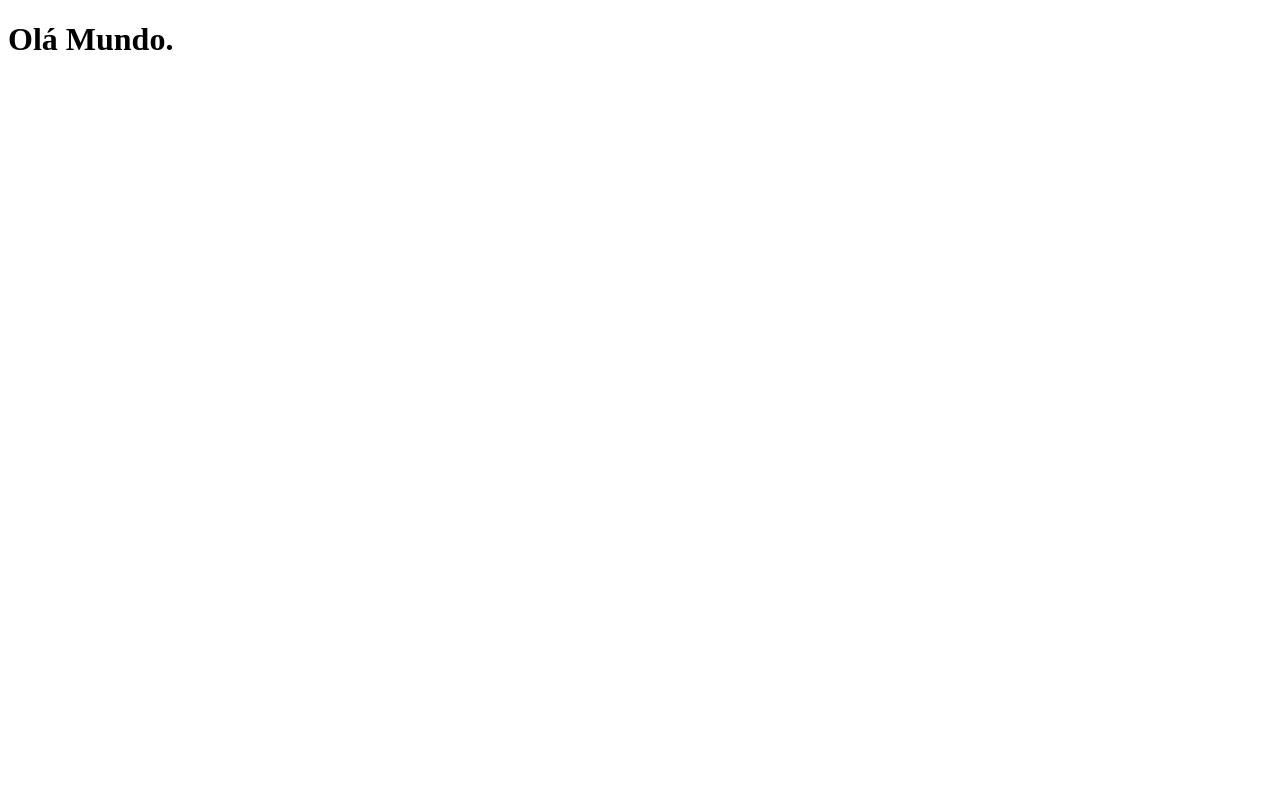
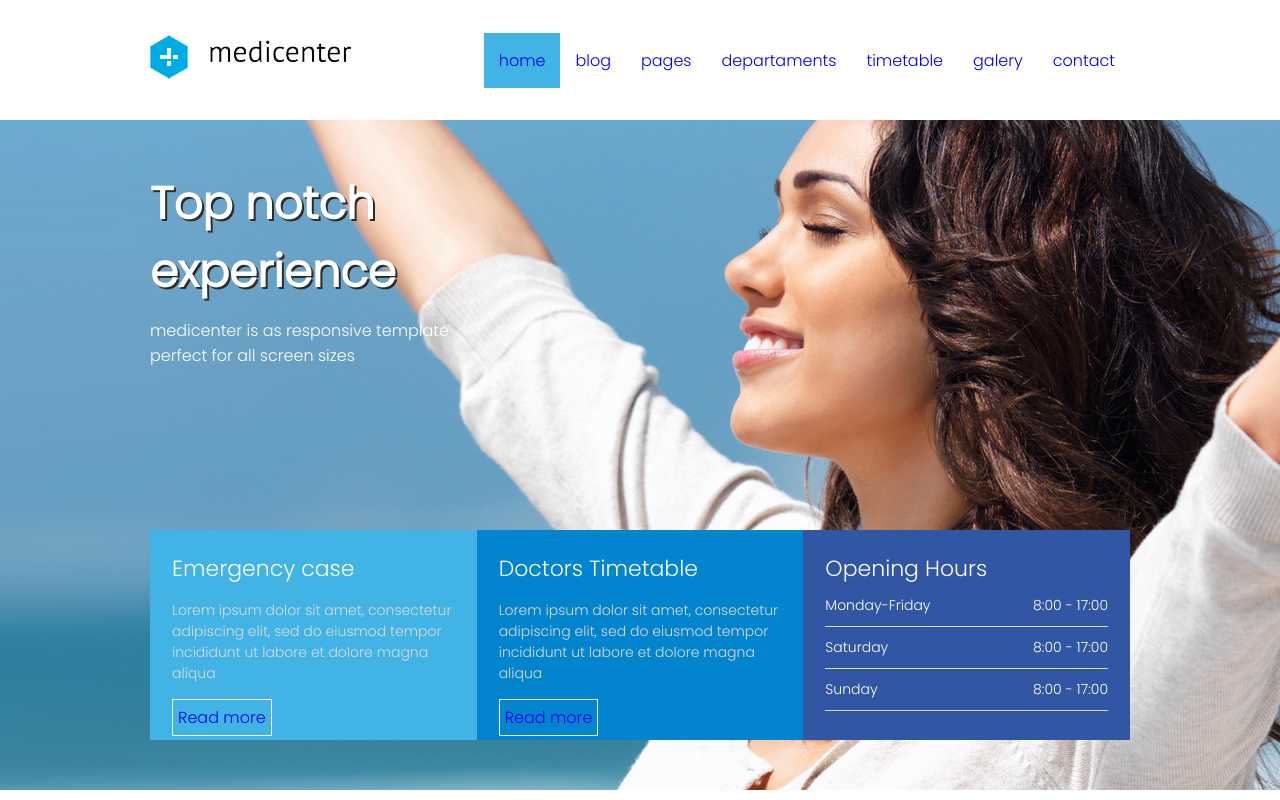
Before and after one commit to Kassio07/Landing-Page, a plain HTML site: page index.html in a window 1280 px wide. Drawn offline with Linux system fonts and the light colour scheme.

Commit message:
Banner finalizado

```diff
--- /dev/null
+++ b/css/fonts.css
@@ -0,0 +1,20 @@
+@font-face {
+    font-family:poppins-ligth;
+    font-weight: 300;
+    font-style: normal;
+    src: url(../fonts/Poppins-Light.ttf);
+}
+
+@font-face {
+    font-family: poppins-regular;
+    font-weight: 400;
+    font-style: normal;
+    src: url(../fonts/Poppins-Regular.ttf);
+}
+
+@font-face {
+    font-family: poppins-medium;
+    font-weight: 500;
+    font-style: normal;
+    src: url(../fonts/Poppins-Medium.ttf);
+}
--- /dev/null
+++ b/css/style.css
@@ -0,0 +1,154 @@
+*{
+    margin: 0;
+    padding: 0;
+    box-sizing: border-box;
+}
+
+
+:root{
+    --white-primary:#ffff;
+    --black-primaryfoo:#202020;
+    --black-second:#2c2c2a;
+
+    --blue-primary:#41b3e5;
+    --blue-second:#0284cf;
+    --blue-three:#3156a4;
+
+    --gray-primary:#dfdbda;
+}
+
+
+body{
+    font-family: poppins-ligth;
+}
+
+
+a{
+    text-decoration: none;
+    cursor: pointer;
+}
+
+li{
+    list-style: none;
+}
+
+img{
+    width: 100%;
+}
+
+/* header/Menu navegação */
+
+header{
+    display: flex;
+    justify-content: center;
+    height: 120px;
+}
+
+.container{
+    width: 980px;
+    display: flex;
+    flex-direction: row;
+    justify-content: space-between;
+    align-items: center;
+}
+
+nav ul{
+    display: flex;
+    flex-direction: row;
+}
+
+nav a{
+    display: block;
+    padding: 15px;
+    transition: all 0.5s;
+}
+
+.selected, nav ul li a:hover{
+    background-color: var(--blue-primary);
+}
+
+
+/*Seção 1*/
+
+.infoBanner{
+    display: flex;
+    justify-content: center;
+    background-image: url(../img/img1.jpg);
+    background-position: center;
+    background-size: cover;
+    background-repeat: no-repeat;
+    height: 670px;
+}
+
+.ajustBanner{
+    display: flex;
+    flex-direction: column;
+    margin-bottom: 50px;
+}
+
+.bannerText{
+    flex: 1;
+    margin-top: 50px;
+    width: 100%;
+}
+
+.bannerText h1{
+    color: var(--white-primary);
+    font-size: 45px;
+    max-width: 350px;
+    text-shadow: 2px 2px 0px var(--black-second);
+    margin-bottom: 12px;
+}
+
+.bannerText p{
+    color: var(--white-primary);
+    font-size: 16px;
+    max-width: 350px;
+}
+.bannerInfoPrice{
+    height: 210px;
+    width: 100%;
+    display: flex;
+    flex-direction: row;
+}
+
+.banner1,
+.banner2,
+.banner3{
+    flex: 1;
+    padding: 22px;
+}
+
+.banner1{
+    background-color: var(--blue-primary);
+}
+.banner2{
+    background-color: var(--blue-second);
+}
+.banner3{
+    background-color: var(--blue-three);
+}
+
+.titleCard{
+    color: var(--white-primary);
+    font-size: 22px;
+}
+.textCard{
+    color: var(--gray-primary);
+    font-size: 14px;
+    margin: 15px 0;
+}
+.btnCard{
+    border: 1px solid var(--white-primary);
+    display: inline-block;
+    padding: 5px;
+}
+.banner3ajust>div{
+    border-bottom: 1px solid var(--gray-primary);
+    display: flex;
+    flex-direction: row;
+    justify-content: space-between;
+    padding: 10px 0;
+    color: var(--white-primary);
+    font-size: 14px;
+}
--- a/index.html
+++ b/index.html
@@ -3,9 +3,72 @@
 <head>
     <meta charset="UTF-8">
     <meta name="viewport" content="width=device-width, initial-scale=1.0">
+    <link rel="stylesheet" href="./css/fonts.css">
+    <link rel="stylesheet" href="./css/style.css">
     <title>Medicenter</title>
 </head>
 <body>
-    <h1>Olá Mundo.</h1>
+            <header>
+                <div class="container">
+                    <div class="logo"><img src="img/logo.png" alt=""></div>
+                    <nav>
+                        <ul>
+                            <li><a href="#" class="selected">home</a></li>
+                            <li><a href="#">blog</a></li>
+                            <li><a href="#">pages</a></li>
+                            <li><a href="#">departaments</a></li>
+                            <li><a href="#">timetable</a></li>
+                            <li><a href="#">galery</a></li>
+                            <li><a href="#">contact</a></li>
+                        </ul>
+                    </nav>
+                </div>
+            </header>
+            <section class="infoBanner">
+                <div class="container ajustBanner">
+                    <div class="bannerText">
+                        <h1>Top notch experience</h1>
+                        <p>medicenter is as responsive template perfect for all screen sizes</p>
+                    </div>
+                    <div class="bannerInfoPrice">
+                        <div class="banner1">
+                            <div class="titleCard">Emergency case</div>
+                            <div class="textCard">Lorem ipsum dolor sit amet, consectetur adipiscing elit, sed do eiusmod tempor incididunt ut labore et dolore magna aliqua
+                            </div>
+                            <div class="btnCard">
+                                <a href="#">Read more</a>
+                            </div>
+                        </div>
+                        <div class="banner2">
+                            <div class="titleCard">Doctors Timetable</div>
+                            <div class="textCard">Lorem ipsum dolor sit amet, consectetur adipiscing elit, sed do eiusmod tempor incididunt ut labore et dolore magna aliqua
+                            </div>
+                            <div class="btnCard">
+                                <a href="#">Read more</a>
+                            </div>
+                        </div>
+                        <div class="banner3">
+                            <div class="titleCard">Opening Hours</div>
+                            <div class="banner3ajust">
+                                <div>
+                                    <div>Monday-Friday</div>
+                                    <div>8:00 - 17:00</div>
+                                </div>
+                                <div>
+                                    <div>Saturday</div>
+                                    <div>8:00 - 17:00</div>
+                                </div>
+                                <div>
+                                    <div>Sunday</div>
+                                    <div>8:00 - 17:00</div>
+                                </div>
+                            </div>
+                        </div>
+                    </div>
+                </div>
+            </section>
+            <section>
+
+            </section>
 </body>
 </html>
```
Also changed, not shown: fonts/Poppins-Light.ttf (added), fonts/Poppins-Medium.ttf (added), fonts/Poppins-Regular.ttf (added), img/dr.jpg (added), img/img1.jpg (added), img/logo.png (added).
